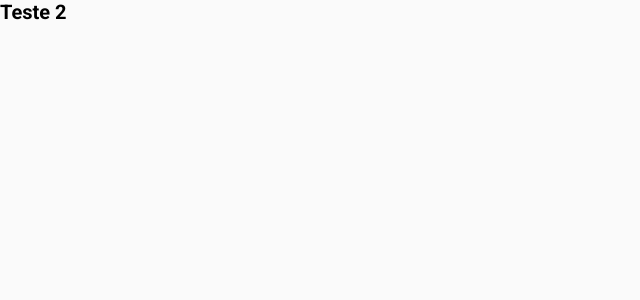
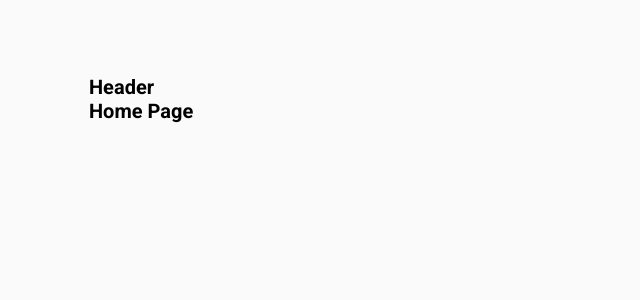
Before and after one commit to dimascamillo/coffee-delivery, a React (Vite) app: page / in a window 1280 px wide. Shown: the top 300 px of the page, without its empty margins (0-640 px from the left). Built offline with nearby package versions, Linux system fonts and the light colour scheme.

Commit message:
Configuration project

```diff
--- a/src/App.tsx
+++ b/src/App.tsx
@@ -2,18 +2,17 @@
 import { defaultTheme } from "./styles/themes/default";
 import { GlobalStyle } from "./styles/global";
 import { BrowserRouter } from "react-router-dom";
-// import { Router } from "./Router";
+import { Router } from "./Router";
 // import { CyclesContextProvider } from "./contexts/CyclesContext";
 
 export function App() {
   return (
     <ThemeProvider theme={defaultTheme}>
-      {/* <BrowserRouter>
-        <CyclesContextProvider>
-          <Router />
-        </CyclesContextProvider>
-      </BrowserRouter> */}
-      <h1>Teste 2</h1>
+      <BrowserRouter>
+        {/* <CyclesContextProvider> */}
+        <Router />
+        {/* </CyclesContextProvider> */}
+      </BrowserRouter>
       <GlobalStyle />
     </ThemeProvider>
   );
--- /dev/null
+++ b/src/Router.tsx
@@ -0,0 +1,13 @@
+import { Routes, Route } from "react-router-dom";
+import { Home } from "./pages/Home";
+import { DefaultLayout } from "./layouts/DefaultLayout";
+
+export function Router() {
+  return (
+    <Routes>
+      <Route path="/" element={<DefaultLayout />}>
+        <Route path="/" element={<Home />} />
+      </Route>
+    </Routes>
+  );
+}
--- /dev/null
+++ b/src/pages/Home/index.tsx
@@ -0,0 +1,3 @@
+export function Home() {
+  return <h1>Home Page</h1>;
+}
```
